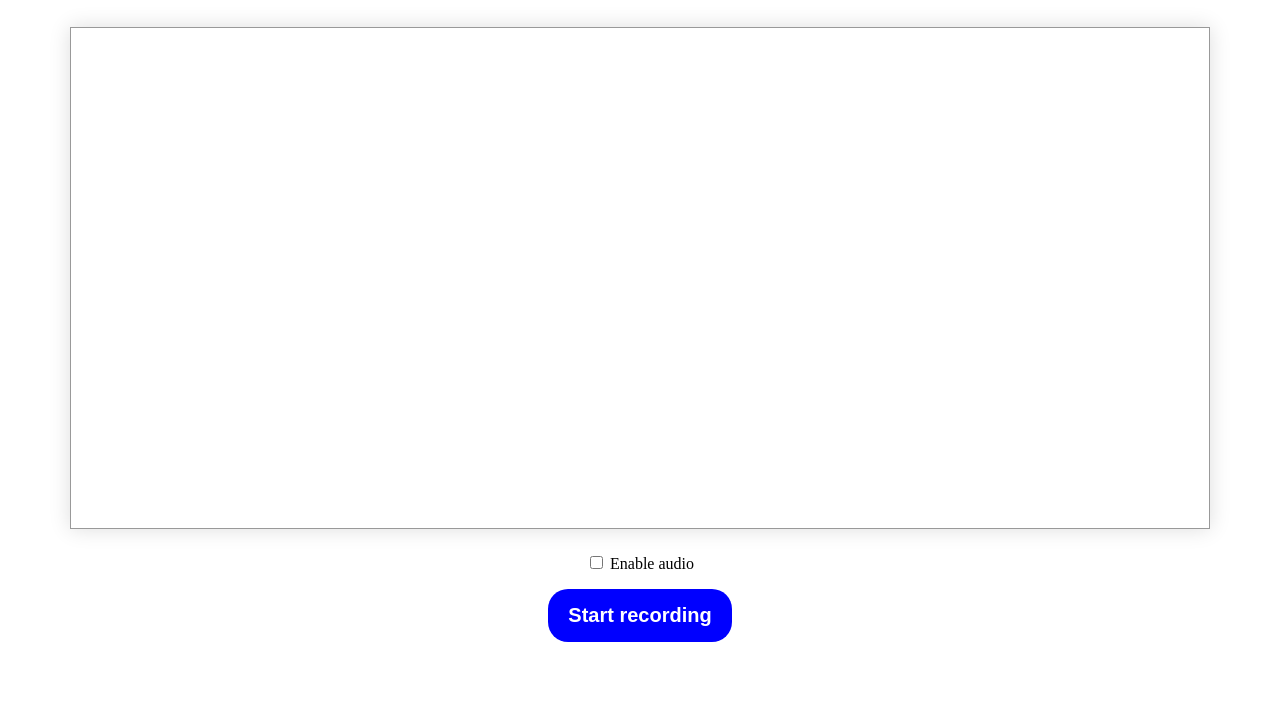
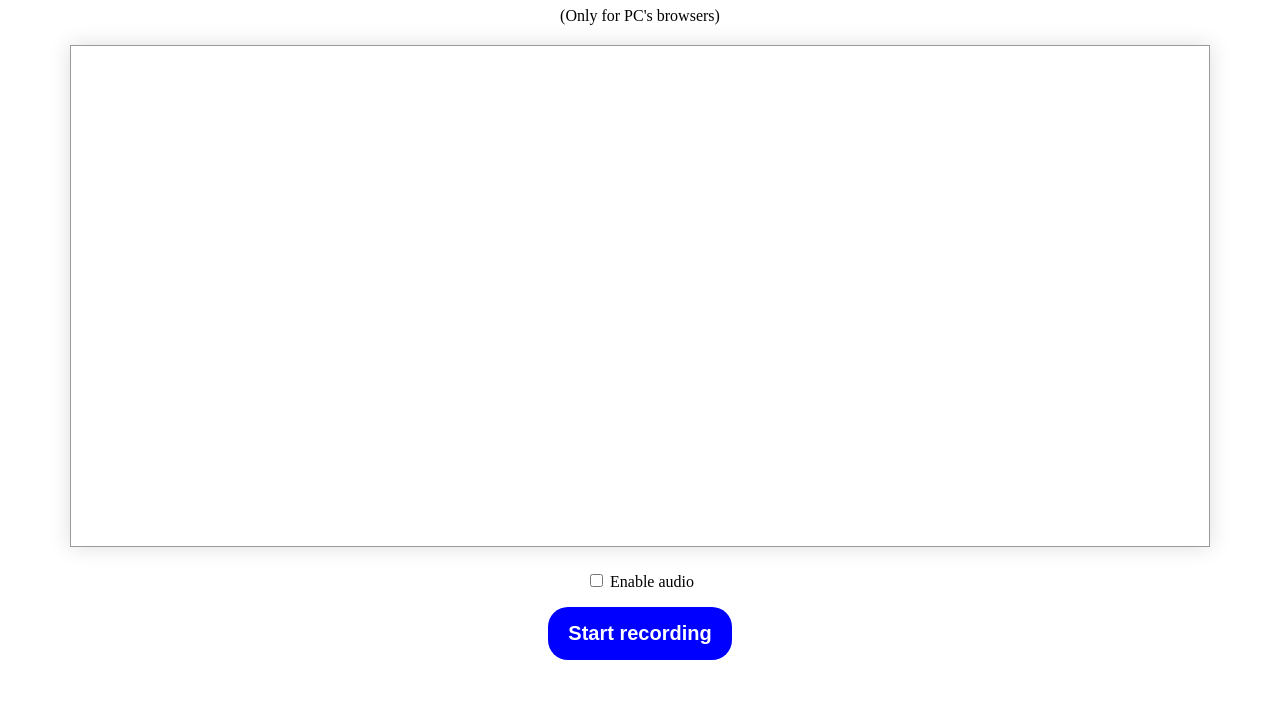
Before and after one commit to jesseinvent/screen_recorder, a plain HTML site: page index.html in a window 1280 px wide. Shown: the part 73-800 px from the top of the page. Drawn offline with Linux system fonts and the light colour scheme.

Commit message:
PC support

```diff
--- a/index.html
+++ b/index.html
@@ -12,6 +12,7 @@
     <main>
 
         <h1>Record your screen</h1>
+        <span>(Only for PC's browsers)</span>
 
         <div>
             <video id="video" class="video" autoplay width="300" height="300"></video>
```
